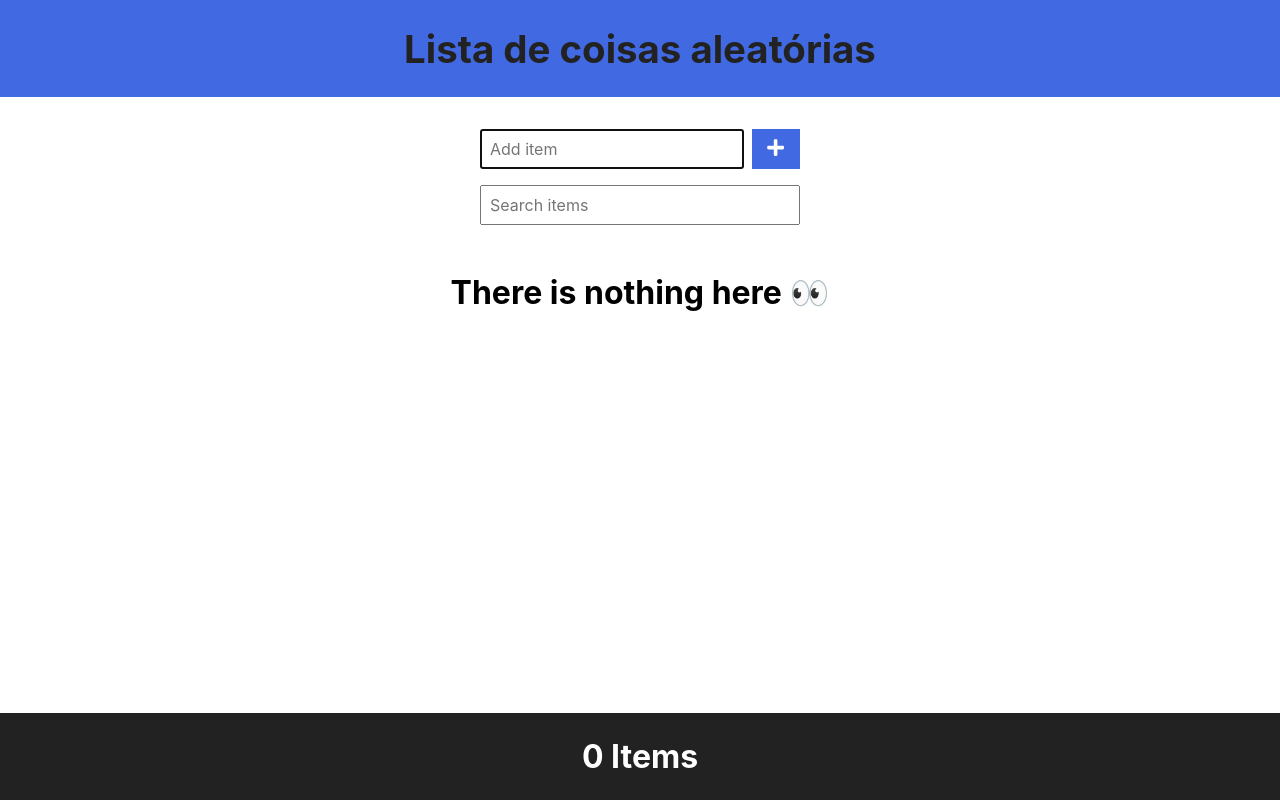
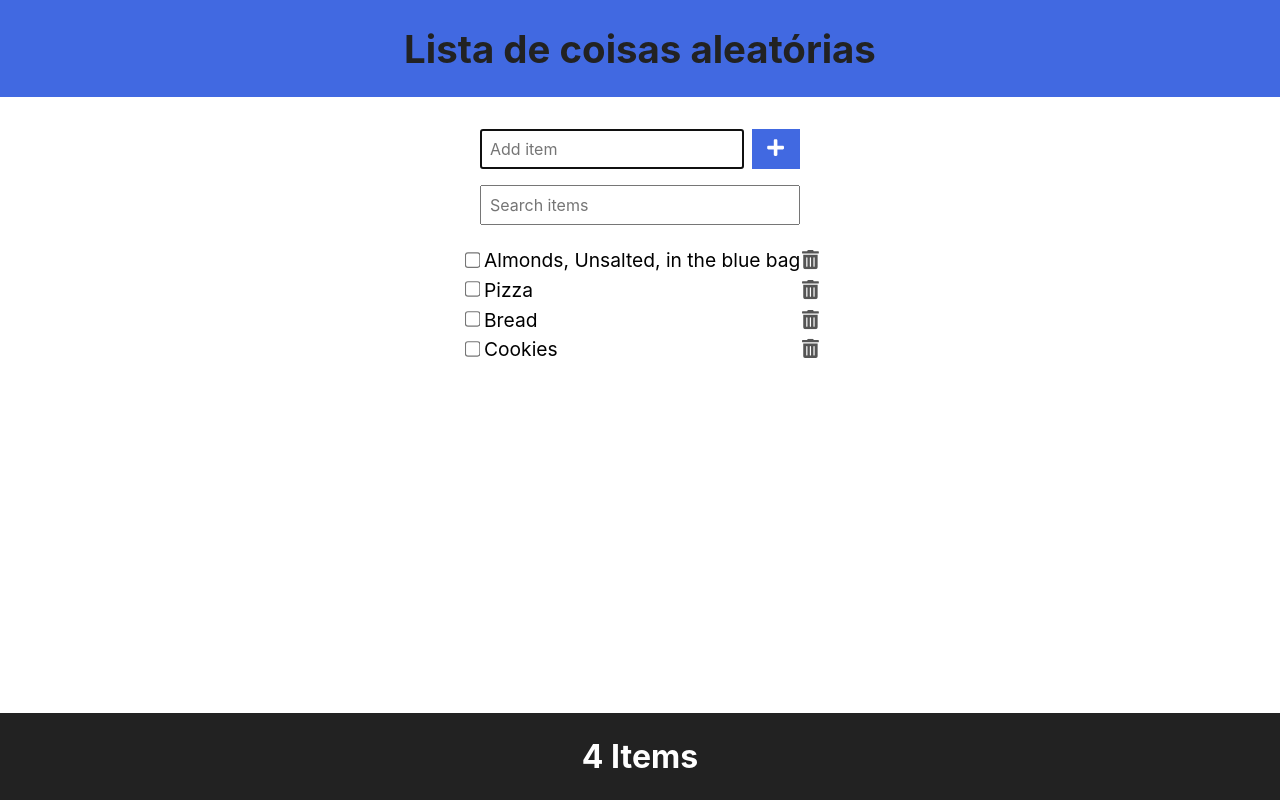
Before and after one commit to AmodeusR/learning-react, a React (Create React App) app in the folder aula-01/: page / in a window 1280 px wide. Built offline with nearby package versions, Linux system fonts and the light colour scheme; data requests are answered from the project's data file.

Commit message:
Operações CRUD (Não terminado)

```diff
--- /dev/null
+++ b/aula-01/data/db.json
@@ -0,0 +1,24 @@
+{
+  "items": [
+    {
+      "id": 1,
+      "checked": false,
+      "description": "Almonds, Unsalted, in the blue bag"
+    },
+    {
+      "id": 2,
+      "checked": false,
+      "description": "Pizza"
+    },
+    {
+      "id": 3,
+      "checked": false,
+      "description": "Bread"
+    },
+    {
+      "id": 4,
+      "checked": false,
+      "description": "Cookies"
+    }
+  ]
+}
--- a/aula-01/src/App.js
+++ b/aula-01/src/App.js
@@ -3,19 +3,37 @@ import SearchItem from "./components/SearchItem";
 import AddItem from "./components/AddItem";
 import Content from "./components/Content";
 import Footer from "./components/Footer";
-import { useState } from "react";
+import { useState, useEffect } from "react";
+import apiRequest from "./components/apiRequest";
+
 
 function App() {
-  const itemsList = JSON.parse(localStorage.getItem("shoppingList")) ?? [];
+  const API_URL = "http://localhost:3500/items";
 
-  const [items, setItems] = useState(itemsList);
+  const [items, setItems] = useState([]);
   const [searchItem, setSearchItem] = useState("");
+  const [fetchError, setFetchError] = useState(null);
+  const [isLoading, setIsLoading] = useState(true);
 
+  useEffect(() => {
+    const fetchItems = async () => {
+      try {
+        const response = await fetch(API_URL);
+        if (!response.ok) throw new Error("Did not receive expected data.");
+        const data = await response.json();
 
-  const setAndSaveItems = (newItemsList) => {
-    localStorage.setItem("shoppingList", JSON.stringify(newItemsList));
-    setItems(newItemsList);
-  }
+        setItems(data);
+        setFetchError(null);
+      } catch(err) {
+        setFetchError(err.message);
+      } finally {
+        setIsLoading(false);
+      }
+    }
+
+    fetchItems();
+  }, []);
+
 
   const handleSubmission = e => {
     e.preventDefault();
@@ -29,7 +47,7 @@ function App() {
     const itemsList = [...items];
     itemsList.push(newItem)
 
-    setAndSaveItems(itemsList);
+    setItems(itemsList);
     e.target.children[1].value = "";
   }
 
@@ -45,13 +63,13 @@ function App() {
       }
     }, []);
 
-    setAndSaveItems(itemsList);
+    setItems(itemsList);
   }
 
   const handleDelete = id => {
     const itemsList = items.filter(item => item.id !== id);
 
-    setAndSaveItems(itemsList);
+    setItems(itemsList);
   }
 
   return (
@@ -62,11 +80,16 @@ function App() {
         searchItem={searchItem}
         setSearchItem={setSearchItem}
       />
-      <Content
-        items={items.filter(item => (item.description.toLowerCase()).includes(searchItem.toLowerCase()))}
-        onCheck={handleCheck}
-        onDelete={handleDelete}
-      />
+      <main className="main">
+        {isLoading && <p>Loading items...</p>}
+        {fetchError && <p className="error">Error: {fetchError}</p>}
+        {!fetchError && !isLoading &&
+          <Content
+            items={items.filter(item => (item.description.toLowerCase()).includes(searchItem.toLowerCase()))}
+            onCheck={handleCheck}
+            onDelete={handleDelete}
+        />}
+      </main>
       <Footer totalItems={items.length} />
     </div>
   );
--- a/aula-01/src/components/Content.jsx
+++ b/aula-01/src/components/Content.jsx
@@ -7,7 +7,7 @@ const Content = ({ items, onCheck, onDelete }) => {
   };
 
   return (
-    <main className="main">
+    <>
         {items.length ? null : <p style={emptyListStyle}>There is nothing here 👀</p>}
       <ul className="list">
         {items.map(({id, checked, description}) => {
@@ -21,7 +21,7 @@ const Content = ({ items, onCheck, onDelete }) => {
           />
         })}
       </ul>
-    </main>
+    </>
   )
 }
 
--- /dev/null
+++ b/aula-01/src/components/apiRequest.jsx
@@ -0,0 +1,12 @@
+const apiRequest = async (url = "", optionsObj = null, error = null) => {
+  try {
+    const response = await fetch(url, optionsObj);
+    if (!response.ok) throw Error("Please reload the app");
+  } catch (err) {
+    error = err.message;
+  } finally {
+    return error;
+  }
+}
+
+export default apiRequest;
--- a/aula-01/src/index.css
+++ b/aula-01/src/index.css
@@ -123,3 +123,9 @@ code {
 #search-input {
   width: 100%;
 }
+
+.error {
+  color: crimson;
+  font-weight: bold;
+  font-size: 1.2rem;
+}
```
